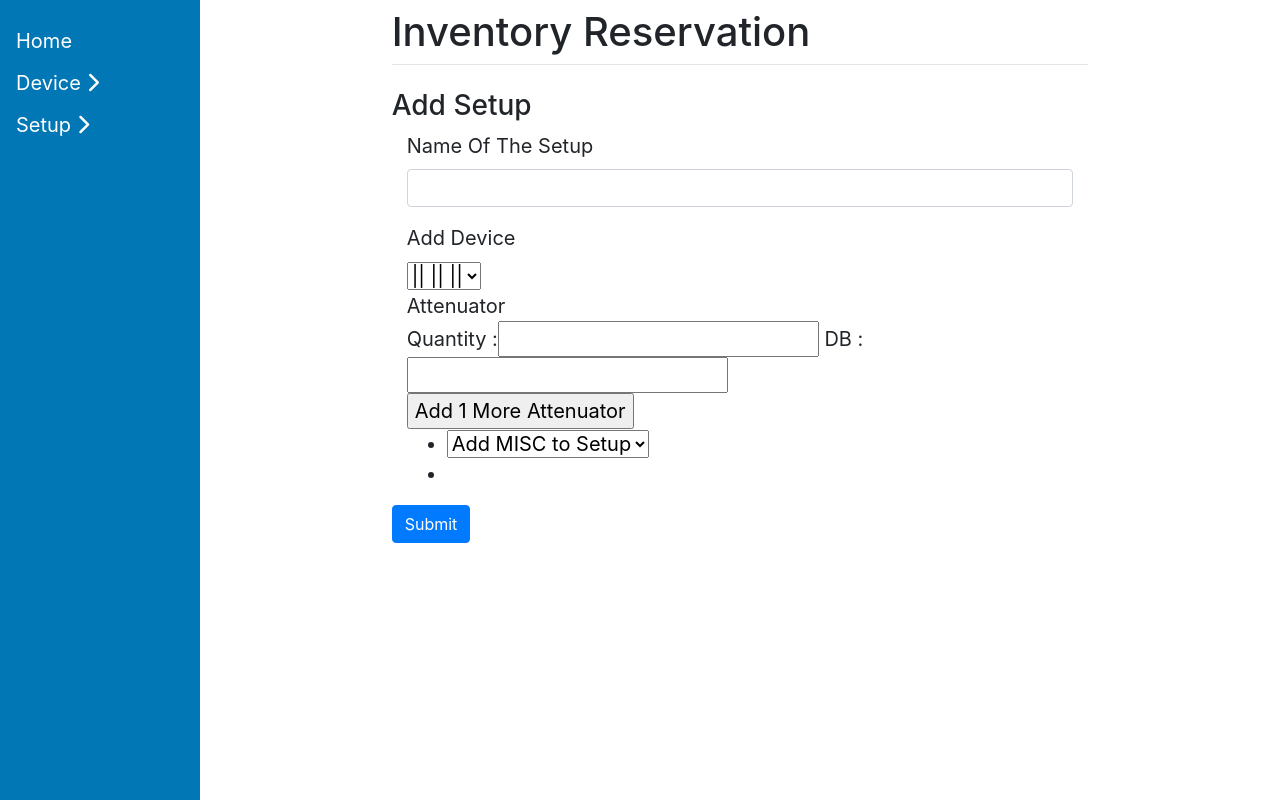
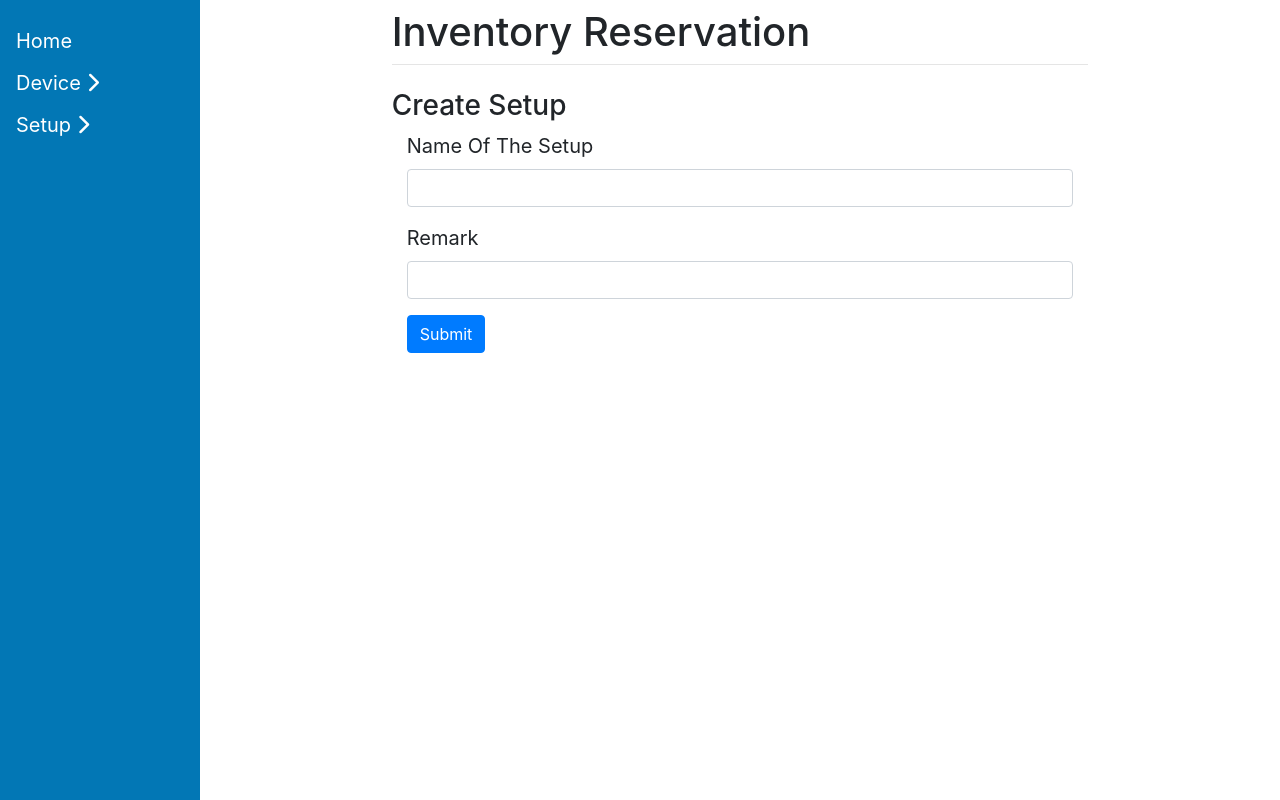
Before and after one commit to samatharkar/reservation, a Django app: page /add_setup/ in a window 1280 px wide. Run offline with Django 3.2, Linux system fonts and the light colour scheme; tables that the repository leaves empty hold one stand-in row (values such as "Sample post"); some libraries are stand-ins or nearby versions.

Commit message:
form data going in db.

```diff
--- a/Altiostar/templates/add_consumable.html
+++ b/Altiostar/templates/add_consumable.html
@@ -44,7 +44,7 @@ Add Consumables
 
         <div class="form-group">
           <label for="consumable_quantity">Quantity</label>
-          <input type="text" class="form-control"   name= "consumable_qunantity" required>
+          <input type="text" class="form-control"   name= "consumable_quantity" required>
         </div>
 
         <div class="form-group">
--- a/Altiostar/templates/add_device_type.html
+++ b/Altiostar/templates/add_device_type.html
@@ -33,8 +33,8 @@ Add Device Type
         </div>
 
         <div class="form-group">
-          <label for="rrh_remark">RRH Remark</label>
-          <input type="text" class="form-control"   name= "rrh_remark" required>
+          <label for="type_remark">Remark</label>
+          <input type="text" class="form-control"   name= "type_remark" >
         </div>
 
 
--- a/Altiostar/templates/add_setup.html
+++ b/Altiostar/templates/add_setup.html
@@ -1,11 +1,11 @@
 {% extends 'base.html' %}
 {% block title %}
-Add Setup
+Create Setup
 {% endblock %}
 
 
 {% block content %}
-<h3>Add Setup </h3>
+<h3>Create Setup </h3>
 
 
 <div class="container">
@@ -13,16 +13,24 @@ Add Setup
         {% csrf_token %}
 
         <div class="form-group">
-          <label for="setup_name">Name Of The Setup</label>
-          <input type="text" class="form-control" id = "setup" name= "setup_name" required>
+          <label for="create_setup_name">Name Of The Setup</label>
+          <input type="text" class="form-control" name= "create_setup_name" required>
         </div>
-         <label for="exampleFormControlInput1">Add Device</label><br>
+
+
+        <div class="form-group">
+          <label for="create_setup_remark">Remark</label>
+          <input type="text" class="form-control" name= "create_setup_remark" >
+        </div>
+
+
+         {% comment %} <label for="exampleFormControlInput1">Add Device</label><br>
         <select name = "device_type" >
           {% for device in devices %}
           <option value = "{{device.id}}"> {{ device.device_type }} || {{device.hostname}} || {{ device.serial_number}} || {{device.ip}} </option>
           {% endfor %}
 
-        </select>
+        </select>  {% endcomment %}
 
            {% comment %} <div class="form-group">
             <label for="exampleFormControlInput1">Type of The Setup</label>
@@ -38,7 +46,7 @@ Add Setup
           </select>
           </div> {% endcomment %}
 
-       <div id="attenuator">
+       {% comment %} <div id="attenuator">
         <div class='label' >Attenuator</div>
             <div id="content">
                 <span>Quantity :<input type="number" name="attenuator_quantity" value="" /></span>
@@ -61,7 +69,7 @@ Add Setup
   </li>
 </ul>
 
-          </div>
+          </div> {% endcomment %}
           <button type="submit" class="btn btn-primary"> Submit </button>
       </form>
 
@@ -73,7 +81,7 @@ Add Setup
 
  {% comment %} JS for adding add misc button start {% endcomment %}
 
-var rf_shield_box = "<li><label>RF Shield Box</label></li><li><input type='tel' pattern='[0-9]{10}' class='added_rf_shield_box' name='mobilephone' value='' maxlength='20' /></li>";
+{% comment %} var rf_shield_box = "<li><label>RF Shield Box</label></li><li><input type='tel' pattern='[0-9]{10}' class='added_rf_shield_box' name='mobilephone' value='' maxlength='20' /></li>";
 var rf_cable = "<li><label>RF Cable :</label></li><li><input type='tel' pattern='[0-9]{10}' class='added_workphone' name='workphone' value='' maxlength='20' /></li>";
 
     $('#id_contact_options').unbind('change').bind('change', function() {
@@ -91,16 +99,16 @@ var rf_cable = "<li><label>RF Cable :</label></li><li><input type='tel' pattern=
         break;
       };
 });
-
+ {% endcomment %}
 
 {% comment %} JS for adding add misc button END {% endcomment %}
 
-function add_fields() {
+{% comment %} function add_fields() {
    var d = document.getElementById("content");
 
    d.innerHTML += "<br /><span>Quantity :<input type='number' value=''/></span> <span>DB :<input type='text' value='' /></span>";
 
-}
+}  {% endcomment %}
 
 
 {% endblock %}
```
Also changed, not shown: Altiostar/templates/add_device.html (+12 -2 lines).
